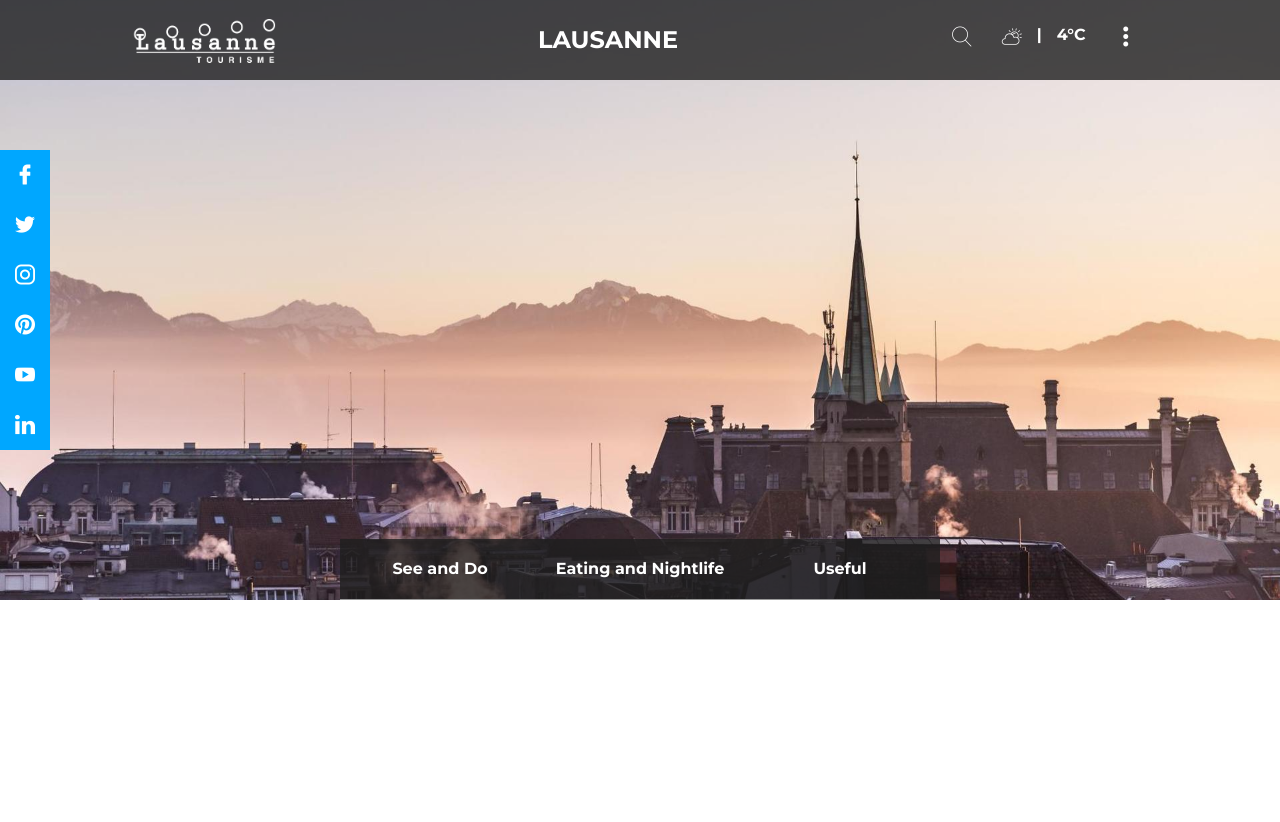
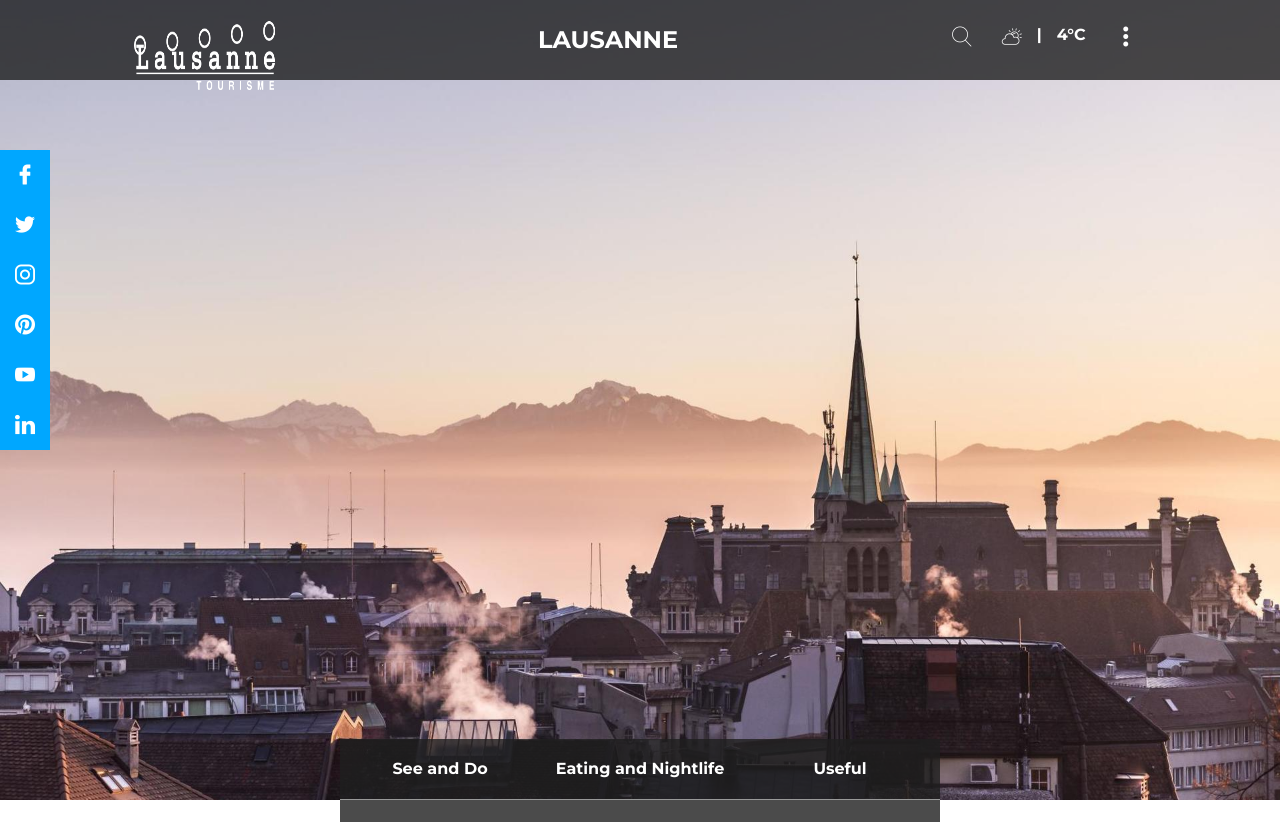
Before and after one commit to jeremyvinec/integration_lausanne, a plain HTML site: page index.html in a window 1280 px wide. Shown: the top 822 px of the page. Before the commit the page ends 800 px from the top, so only its background shows below. Drawn offline with Linux system fonts and the light colour scheme.

Commit message:
Update style.css

```diff
--- a/style.css
+++ b/style.css
@@ -1,5 +1,6 @@
 *{
     margin: 0 auto;
+    height: 100%;
 }
 
 a{
@@ -13,6 +14,7 @@ body{
     font-size: 1em;
     color: #fff;
     font-family: 'Montserrat', sans-serif;
+    height: 100%;
 }
 
 h1{
@@ -95,6 +97,7 @@ header nav li {
     background-position : center;
     background-size : cover;
     height: 300px;
+    min-height: 100%;
 }
 
 /*  WIDGET SOCIAL */
```
